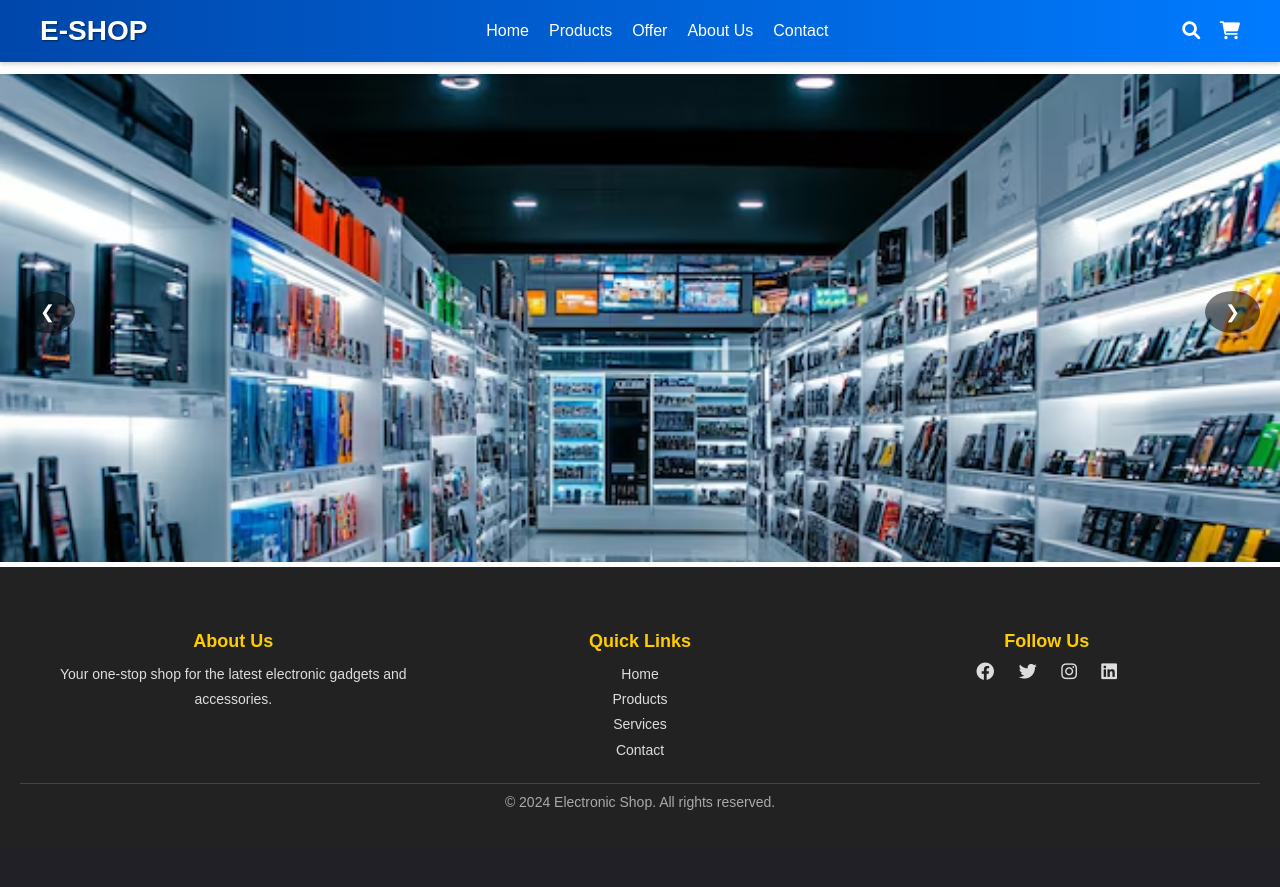
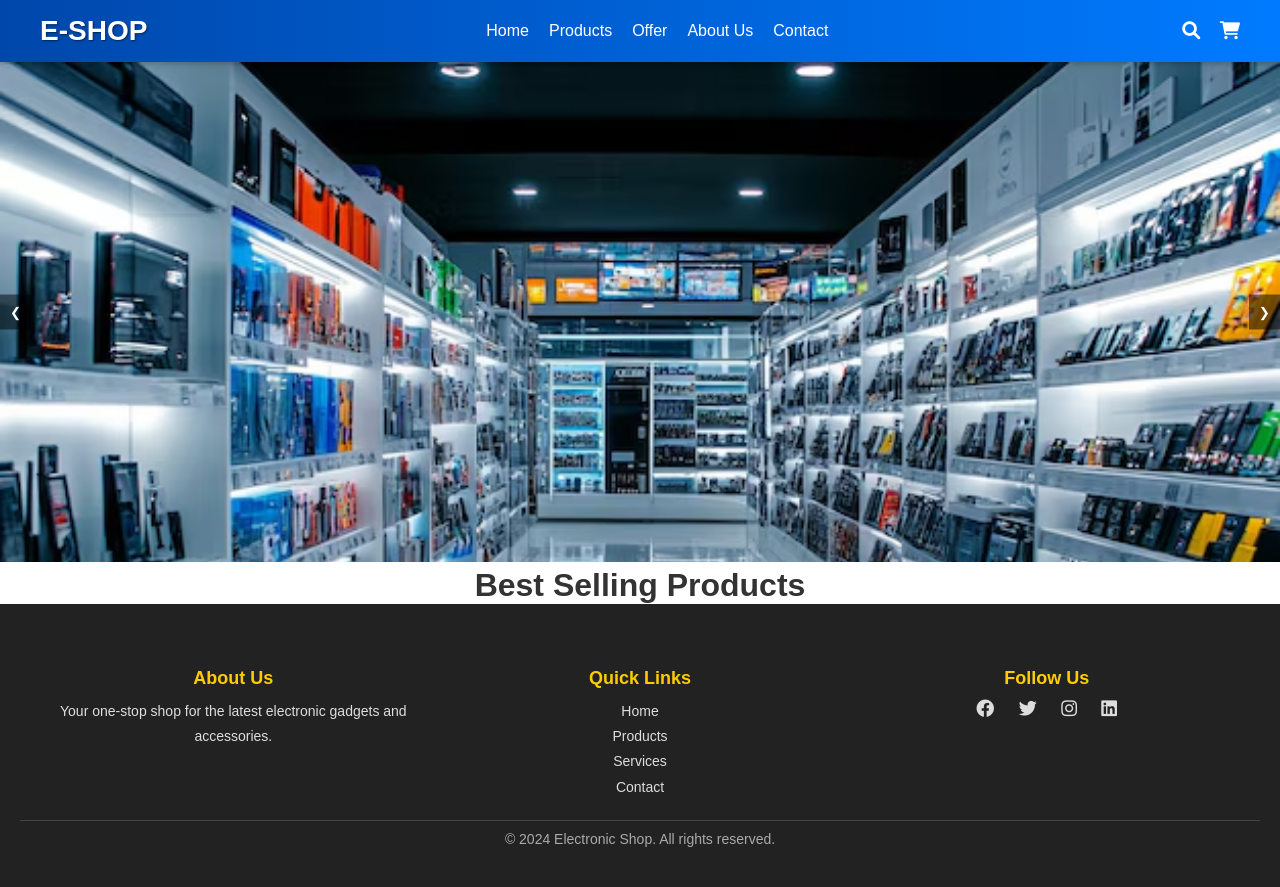
Before and after one commit to rutuja091/online-electronic-shop, a PHP site: page / in a window 1280 px wide. Before the commit the page ends 810 px from the top, so only its background shows below. Run offline with PHP 8.4, Linux system fonts and the light colour scheme.

Commit message:
fix slider

```diff
--- a/index.css
+++ b/index.css
@@ -181,3 +181,12 @@ body {
   }
 
 /*end slider*/
+
+.container {
+    text-align: center;
+}
+
+.centered-heading {
+    font-size: 2em;
+    color: #333;
+}
--- a/index.html
+++ b/index.html
@@ -7,205 +7,6 @@
     <link rel="stylesheet" href="index.css">
     <link rel="stylesheet" href="https://cdnjs.cloudflare.com/ajax/libs/font-awesome/6.0.0-beta3/css/all.min.css">
     <style>
-        /* General Reset */
-        body, h1, p, ul, li, a {
-            margin: 0;
-            padding: 0;
-            list-style: none;
-            text-decoration: none;
-            box-sizing: border-box;
-        }
-
-        /* Header Styles */
-        .header {
-            background: linear-gradient(to right, #0047ab, #007bff);
-            color: white;
-            padding: 15px 0;
-            position: sticky;
-            top: 0;
-            z-index: 1000;
-            box-shadow: 0 2px 5px rgba(0, 0, 0, 0.2);
-        }
-
-        .header .container {
-            display: flex;
-            justify-content: space-between;
-            align-items: center;
-            max-width: 1200px;
-            margin: 0 auto;
-            padding: 0 20px;
-        }
-
-        .header .logo a {
-            font-size: 28px;
-            font-weight: bold;
-            color: white;
-            text-transform: uppercase;
-            text-shadow: 1px 1px 2px rgba(0, 0, 0, 0.5);
-        }
-
-        .header .navbar ul {
-            display: flex;
-            gap: 20px;
-        }
-
-        .header .navbar ul li a {
-            color: white;
-            font-size: 16px;
-            transition: color 0.3s;
-        }
-
-        .header .navbar ul li a:hover {
-            color: #ffcc00;
-        }
-
-        .header .header-icons a {
-            color: white;
-            font-size: 18px;
-            margin-left: 15px;
-            transition: color 0.3s;
-        }
-
-        .header .header-icons a:hover {
-            color: #ffcc00;
-        }
-
-        /* Footer Styles */
-        .footer {
-            background-color: #222;
-            color: #ddd;
-            padding: 40px 20px;
-            text-align: center;
-        }
-
-        .footer .container {
-            display: flex;
-            flex-wrap: wrap;
-            justify-content: space-between;
-            max-width: 1200px;
-            margin: 0 auto;
-            gap: 20px;
-        }
-
-        .footer-section {
-            flex: 1;
-            min-width: 200px;
-        }
-
-        .footer-section h4 {
-            font-size: 18px;
-            margin-bottom: 10px;
-            color: #ffcc00;
-        }
-
-        .footer-section p, .footer-section ul {
-            font-size: 14px;
-            line-height: 1.8;
-        }
-
-        .footer-section ul li a {
-            color: #ddd;
-            transition: color 0.3s;
-        }
-
-        .footer-section ul li a:hover {
-            color: #ffcc00;
-        }
-
-        .social-links a {
-            color: #ddd;
-            font-size: 18px;
-            margin: 0 10px;
-            transition: color 0.3s;
-        }
-
-        .social-links a:hover {
-            color: #ffcc00;
-        }
-
-        .footer-bottom {
-            margin-top: 20px;
-            font-size: 14px;
-            color: #aaa;
-            border-top: 1px solid #444;
-            padding-top: 10px;
-        }
-
-        /* Slider */
-      /* Slider */
-.slider {
-    position: relative;
-    width: calc(100% - 2px); /* Full width minus 1px margin on each side */
-    height: 400px; /* Fixed height for proper image display */
-    margin: 0 auto;
-    margin-left: 1px;
-    margin-right: 1px;
-    overflow: hidden;
-    border: 1px solid #ddd;
-}
-
-.slides {
-    display: flex;
-    transition: transform 0.5s ease-in-out;
-}
-
-.slide {
-    flex: 0 0 100%; /* Each slide takes full width */
-    position: relative;
-}
-
-.slide img {
-    width: 100%;
-    height: 100%;
-    object-fit: contain; /* Ensure the full image is displayed without cropping */
-}
-
-.caption {
-    position: absolute;
-    bottom: 20%;
-    left: 50%;
-    transform: translateX(-50%);
-    text-shadow: 2px 2px 5px rgba(0, 0, 0, 0.7);
-    color: white;
-    text-align: center;
-}
-
-.caption h2 {
-    font-size: 36px;
-    margin-bottom: 10px;
-}
-
-.caption p {
-    font-size: 18px;
-}
-
-/* Navigation Buttons */
-.prev, .next {
-    position: absolute;
-    top: 50%;
-    transform: translateY(-50%);
-    background-color: rgba(0, 0, 0, 0.5);
-    color: white;
-    border: none;
-    cursor: pointer;
-    padding: 10px 20px;
-    font-size: 18px;
-    z-index: 10;
-    border-radius: 50%;
-    outline: none;
-}
-
-.prev {
-    left: 20px;
-}
-
-.next {
-    right: 20px;
-}
-
-.prev:hover, .next:hover {
-    background-color: rgba(0, 0, 0, 0.8);
-}
 
     </style>
 </head>
@@ -241,10 +42,26 @@
               <div class="slide"><img src="Images/Index/slider-2.jpg" alt="Image 2"></div>
               <div class="slide"><img src="Images/Index/slider-3.jpg" alt="Image 3"></div>
               <div class="slide"><img src="Images/Index/slider-4.jpg" alt="Image 3"></div>
+              <div class="slide"><img src="Images/Index/slider-5.jpg" alt="Image 1"></div>
+              <div class="slide"><img src="Images/Index/slider-6.jpg" alt="Image 2"></div>
+              <div class="slide"><img src="Images/Index/slider-7.jpg" alt="Image 3"></div>
+              <div class="slide"><img src="Images/Index/slider-8.jpg" alt="Image 3"></div>
             </div>
             <button class="prev" onclick="moveSlide(-1)">&#10094;</button>
             <button class="next" onclick="moveSlide(1)">&#10095;</button>
           </div>
+
+
+
+          <div class="container">
+            <h1 class="centered-heading">Best Selling Products</h1>
+        </div>
+
+
+
+
+
+
     </main>
 
     <!-- Footer -->
```
Also changed, not shown: Images/Index/slider-3.jpg, Images/Index/slider-4.jpg, Images/Index/slider-5.jpg (added), Images/Index/slider-6.jpg (added), Images/Index/slider-7.jpg (added), Images/Index/slider-8.jpg (added).
